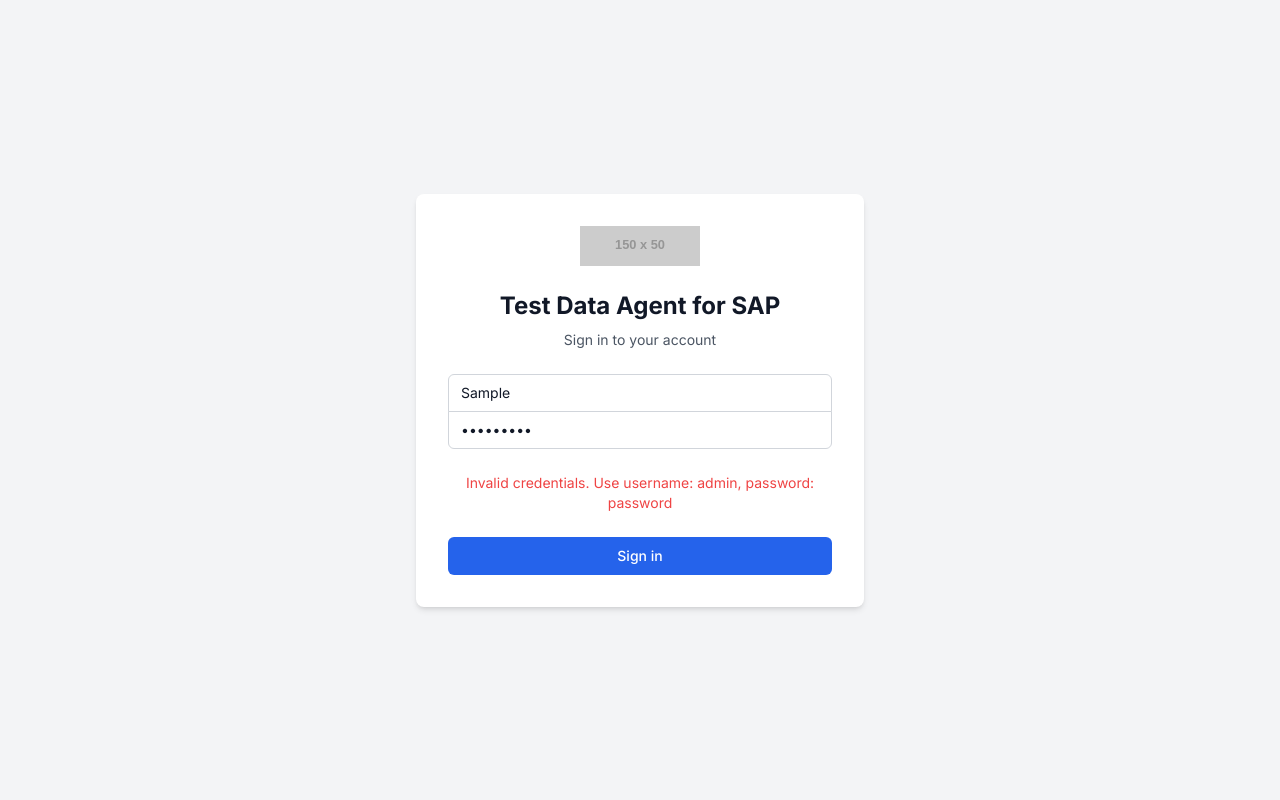
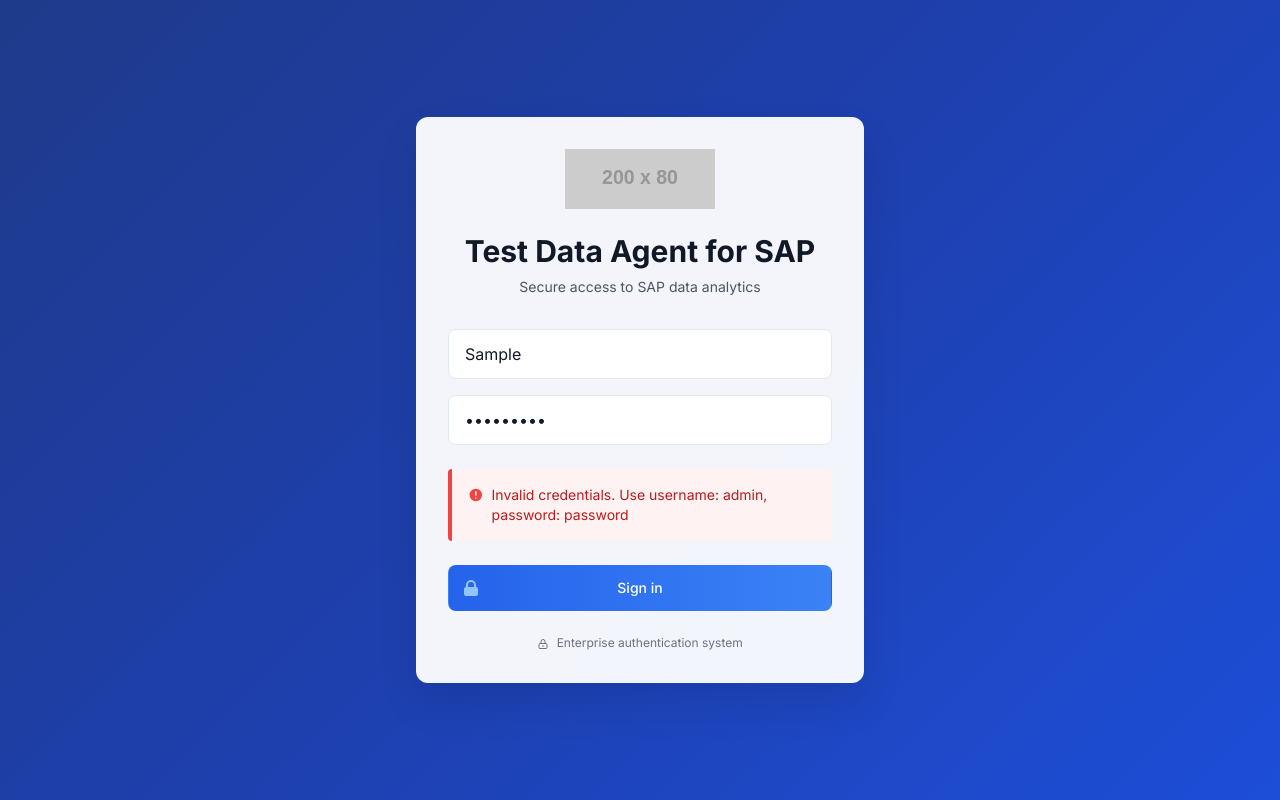
Before and after one commit to rinkucool007/sapAgent, a plain HTML site: page index.html in a window 1280 px wide. Both pictures are taken after typing "Sample", "Sample123" into the empty fields and a click on the button "Sign in". Drawn offline with nearby package versions, Linux system fonts and the light colour scheme; placeholder pictures from the web are drawn by us.

Commit message:
Update index.html

```diff
--- a/index.html
+++ b/index.html
@@ -25,7 +25,53 @@
       box-shadow: 0 0 0 2px rgba(37, 99, 235, 0.2);
     }
     .logo {
-      height: 40px;
+      height: 60px;
+      width: auto;
+    }
+    .login-container {
+      background: linear-gradient(135deg, #1e3a8a 0%, #1e40af 50%, #1d4ed8 100%);
+      min-height: 100vh;
+    }
+    .login-card {
+      background: rgba(255, 255, 255, 0.95);
+      backdrop-filter: blur(10px);
+      border-radius: 12px;
+      box-shadow: 0 20px 40px rgba(0, 0, 0, 0.1);
+    }
+    .input-group {
+      position: relative;
+    }
+    .input-group svg {
+      position: absolute;
+      left: 12px;
+      top: 50%;
+      transform: translateY(-50%);
+      color: #64748b;
+    }
+    .form-input {
+      padding-left: 40px;
+      border: 1px solid #e2e8f0;
+      transition: all 0.3s ease;
+    }
+    .form-input:focus {
+      border-color: #3b82f6;
+      box-shadow: 0 0 0 3px rgba(59, 130, 246, 0.1);
+    }
+    .submit-btn {
+      background: linear-gradient(to right, #2563eb, #3b82f6);
+      transition: all 0.3s ease;
+    }
+    .submit-btn:hover {
+      background: linear-gradient(to right, #1d4ed8, #2563eb);
+      transform: translateY(-1px);
+      box-shadow: 0 4px 12px rgba(37, 99, 235, 0.3);
+    }
+    .error-message {
+      animation: fadeIn 0.3s ease;
+    }
+    @keyframes fadeIn {
+      from { opacity: 0; transform: translateY(-10px); }
+      to { opacity: 1; transform: translateY(0); }
     }
   </style>
 </head>
@@ -149,31 +195,65 @@
 
       if (!isAuthenticated) {
         app.innerHTML = `
-          <div class="flex items-center justify-center min-h-screen bg-gray-100 px-4">
-            <div class="w-full max-w-md p-8 space-y-6 bg-white rounded-lg shadow-md">
+          <div class="login-container flex items-center justify-center">
+            <div class="w-full max-w-md p-8 space-y-8 login-card">
               <div class="text-center">
-                <img src="https://placehold.co/150x50?text=SAP+AGENT" alt="Company Logo" class="mx-auto logo" />
-                <h2 class="mt-6 text-2xl font-bold text-gray-900">Test Data Agent for SAP</h2>
-                <p class="mt-2 text-sm text-gray-600">Sign in to your account</p>
+                <img src="https://placehold.co/200x80?text=SAP+DATA+AGENT" alt="Company Logo" class="mx-auto logo" />
+                <h2 class="mt-6 text-3xl font-bold text-gray-900">Test Data Agent for SAP</h2>
+                <p class="mt-2 text-sm text-gray-600">Secure access to SAP data analytics</p>
               </div>
+
               <form class="mt-8 space-y-6" onsubmit="handleLogin(event)">
-                <div class="rounded-md -space-y-px">
-                  <div>
+                <div class="space-y-4">
+                  <div class="input-group">
                     <label for="username" class="sr-only">Username</label>
-                    <input id="username" name="username" type="text" required class="appearance-none rounded-none relative block w-full px-3 py-2 border border-gray-300 placeholder-gray-500 text-gray-900 rounded-t-md focus:outline-none focus:ring-blue-500 focus:border-blue-500 focus:z-10 sm:text-sm" placeholder="Username" value="${currentUsername}" />
+                    <svg xmlns="http://www.w3.org/2000/svg" class="h-5 w-5" fill="none" viewBox="0 0 24 24" stroke="currentColor">
+                      <path stroke-linecap="round" stroke-linejoin="round" stroke-width="2" d="M16 7a4 4 0 11-8 0 4 4 0 018 0zM12 14a7 7 0 00-7 7h14a7 7 0 00-7-7z" />
+                    </svg>
+                    <input id="username" name="username" type="text" required
+                      class="form-input appearance-none rounded-lg relative block w-full px-4 py-3 border placeholder-gray-500 text-gray-900 focus:outline-none focus:ring-2 focus:ring-blue-500"
+                      placeholder="Username" value="${currentUsername}" />
                   </div>
-                  <div>
+
+                  <div class="input-group">
                     <label for="password" class="sr-only">Password</label>
-                    <input id="password" name="password" type="password" autocomplete="current-password" required class="appearance-none rounded-none relative block w-full px-3 py-2 border border-gray-300 placeholder-gray-500 text-gray-900 rounded-b-md focus:outline-none focus:ring-blue-500 focus:border-blue-500 focus:z-10 sm:text-sm" placeholder="Password" value="${currentPassword}" />
+                    <svg xmlns="http://www.w3.org/2000/svg" class="h-5 w-5" fill="none" viewBox="0 0 24 24" stroke="currentColor">
+                      <path stroke-linecap="round" stroke-linejoin="round" stroke-width="2" d="M12 15v2m-6 4h12a2 2 0 002-2v-6a2 2 0 00-2-2H6a2 2 0 00-2 2v6a2 2 0 002 2zm10-10V7a4 4 0 00-8 0v4h8z" />
+                    </svg>
+                    <input id="password" name="password" type="password" autocomplete="current-password" required
+                      class="form-input appearance-none rounded-lg relative block w-full px-4 py-3 border placeholder-gray-500 text-gray-900 focus:outline-none focus:ring-2 focus:ring-blue-500"
+                      placeholder="Password" value="${currentPassword}" />
                   </div>
                 </div>
 
-                ${currentUsername && currentPassword && (currentUsername !== 'admin' || currentPassword !== 'password') ? `<div class="text-red-500 text-sm text-center">Invalid credentials. Use username: admin, password: password</div>` : ''}
+                ${currentUsername && currentPassword && (currentUsername !== 'admin' || currentPassword !== 'password') ? `
+                <div class="error-message bg-red-50 border-l-4 border-red-500 p-4 rounded">
+                  <div class="flex">
+                    <svg class="h-5 w-5 text-red-500 mr-2" xmlns="http://www.w3.org/2000/svg" viewBox="0 0 20 20" fill="currentColor">
+                      <path fill-rule="evenodd" d="M18 10a8 8 0 11-16 0 8 8 0 0116 0zm-7 4a1 1 0 11-2 0 1 1 0 012 0zm-1-9a1 1 0 00-1 1v4a1 1 0 102 0V6a1 1 0 00-1-1z" clip-rule="evenodd" />
+                    </svg>
+                    <p class="text-sm text-red-700">Invalid credentials. Use username: admin, password: password</p>
+                  </div>
+                </div>` : ''}
 
                 <div>
-                  <button type="submit" class="group relative w-full flex justify-center py-2 px-4 border border-transparent text-sm font-medium rounded-md text-white bg-blue-600 hover:bg-blue-700 focus:outline-none focus:ring-2 focus:ring-offset-2 focus:ring-blue-500">
+                  <button type="submit" class="submit-btn group relative w-full flex justify-center py-3 px-4 border border-transparent text-sm font-medium rounded-lg text-white focus:outline-none focus:ring-2 focus:ring-offset-2 focus:ring-blue-500 transition-all duration-300">
+                    <span class="absolute left-0 inset-y-0 flex items-center pl-3">
+                      <svg class="h-5 w-5 text-blue-300 group-hover:text-blue-200 transition-colors duration-300" xmlns="http://www.w3.org/2000/svg" viewBox="0 0 20 20" fill="currentColor">
+                        <path fill-rule="evenodd" d="M5 9V7a5 5 0 0110 0v2a2 2 0 012 2v5a2 2 0 01-2 2H5a2 2 0 01-2-2v-5a2 2 0 012-2zm8-2v2H7V7a3 3 0 016 0z" clip-rule="evenodd" />
+                      </svg>
+                    </span>
                     Sign in
                   </button>
+                </div>
+
+                <div class="text-center">
+                  <p class="text-xs text-gray-500">
+                    <svg xmlns="http://www.w3.org/2000/svg" class="h-3 w-3 inline mr-1" fill="none" viewBox="0 0 24 24" stroke="currentColor">
+                      <path stroke-linecap="round" stroke-linejoin="round" stroke-width="2" d="M12 15v2m-6 4h12a2 2 0 002-2v-6a2 2 0 00-2-2H6a2 2 0 00-2 2v6a2 2 0 002 2zm10-10V7a4 4 0 00-8 0v4h8z" />
+                    </svg>
+                    Enterprise authentication system
+                  </p>
                 </div>
               </form>
             </div>
@@ -185,16 +265,24 @@
             <!-- Header -->
             <header class="bg-white shadow-sm border-b px-6 py-4 flex items-center justify-between">
               <div class="flex items-center space-x-3">
-                <img src="https://placehold.co/150x50?text=SAP+AGENT" alt="Company Logo" class="logo" />
+                <img src="https://placehold.co/200x80?text=SAP+DATA+AGENT" alt="Company Logo" class="logo" />
                 <h1 class="text-xl font-semibold text-gray-900">Test Data Agent for SAP</h1>
               </div>
-              <button onclick="showSettingsModal()" class="inline-flex items-center px-4 py-2 border border-gray-300 rounded-md shadow-sm text-sm font-medium text-gray-700 bg-white hover:bg-gray-50 focus:outline-none focus:ring-2 focus:ring-offset-2 focus:ring-blue-500">
+              <div class="flex items-center space-x-3">
+                <button onclick="showSettingsModal()" class="inline-flex items-center px-4 py-2 border border-gray-300 rounded-md shadow-sm text-sm font-medium text-gray-700 bg-white hover:bg-gray-50 focus:outline-none focus:ring-2 focus:ring-offset-2 focus:ring-blue-500 transition-all duration-200">
                   <svg xmlns="http://www.w3.org/2000/svg" class="-ml-1 mr-2 h-4 w-4" fill="none" viewBox="0 0 24 24" stroke="currentColor">
                     <path stroke-linecap="round" stroke-linejoin="round" stroke-width="2" d="M10.325 4.317c.426-1.756 2.924-1.756 3.35 0a1.724 1.724 0 002.573 1.066c1.543-.94 3.31.826 2.37 2.37a1.724 1.724 0 001.065 2.572c1.756.426 1.756 2.924 0 3.35a1.724 1.724 0 00-1.066 2.573c.94 1.543-.826 3.31-2.37 2.37a1.724 1.724 0 00-2.572 1.065c-.426 1.756-2.924 1.756-3.35 0a1.724 1.724 0 00-2.573-1.066c-1.543.94-3.31-.826-2.37-2.37a1.724 1.724 0 00-1.065-2.572c-1.756-.426-1.756-2.924 0-3.35a1.724 1.724 0 001.066-2.573c-.94-1.543.826-3.31 2.37-2.37.996.608 2.296.07 2.572-1.065z" />
                     <path stroke-linecap="round" stroke-linejoin="round" stroke-width="2" d="M15 12a3 3 0 11-6 0 3 3 0 016 0z" />
                   </svg>
                   Settings
                 </button>
+                <button onclick="handleLogout()" class="inline-flex items-center px-4 py-2 border border-red-300 rounded-md shadow-sm text-sm font-medium text-red-700 bg-white hover:bg-red-50 hover:border-red-400 focus:outline-none focus:ring-2 focus:ring-offset-2 focus:ring-red-500 transition-all duration-200">
+                  <svg xmlns="http://www.w3.org/2000/svg" class="-ml-1 mr-2 h-4 w-4" fill="none" viewBox="0 0 24 24" stroke="currentColor">
+                    <path stroke-linecap="round" stroke-linejoin="round" stroke-width="2" d="M17 16l4-4m0 0l-4-4m4 4H7m6 4v1a3 3 0 01-3 3H6a3 3 0 01-3-3V7a3 3 0 013-3h4a3 3 0 013 3v1" />
+                  </svg>
+                  Logout
+                </button>
+              </div>
             </header>
 
             <!-- Chat Area -->
@@ -218,11 +306,11 @@
                     value="${input}"
                     oninput="this.value = updateInput(this.value)"
                     onkeypress="if (event.key === 'Enter') handleSendMessage()"
-                    class="flex-1 border border-gray-300 rounded-md px-4 py-2 focus:ring-2 focus:ring-blue-500 focus:border-blue-500 input-send"
+                    class="flex-1 border border-gray-300 rounded-md px-4 py-2 focus:ring-2 focus:ring-blue-500 focus:border-blue-500 input-send transition-all duration-200"
                   />
                   <button
                     onclick="handleSendMessage()"
-                    class="bg-blue-600 hover:bg-blue-700 text-white font-medium px-6 py-2 rounded-md transition"
+                    class="bg-blue-600 hover:bg-blue-700 text-white font-medium px-6 py-2 rounded-md transition-all duration-200 hover:shadow-md"
                   >
                     Send
                   </button>
@@ -232,30 +320,30 @@
 
             <!-- Settings Modal -->
             ${showSettings ? `
-            <div class="fixed inset-0 bg-black bg-opacity-50 flex items-center justify-center z-50">
-              <div class="bg-white rounded-lg p-6 w-full max-w-md mx-4">
+            <div class="fixed inset-0 bg-black bg-opacity-50 flex items-center justify-center z-50 transition-all duration-300">
+              <div class="bg-white rounded-lg p-6 w-full max-w-md mx-4 transform transition-all duration-300 scale-100">
                 <h3 class="text-lg font-semibold mb-4">SAP Connection Settings</h3>
                 <div class="space-y-4">
                   <div>
                     <label class="block text-sm font-medium text-gray-700 mb-1">Host</label>
-                    <input type="text" id="setting-host" value="${settings.host}" class="w-full border border-gray-300 rounded-md px-3 py-2" placeholder="e.g., sap-server.example.com" />
+                    <input type="text" id="setting-host" value="${settings.host}" class="w-full border border-gray-300 rounded-md px-3 py-2 focus:ring-2 focus:ring-blue-500 focus:border-blue-500 transition-all duration-200" placeholder="e.g., sap-server.example.com" />
                   </div>
                   <div>
                     <label class="block text-sm font-medium text-gray-700 mb-1">Port</label>
-                    <input type="text" id="setting-port" value="${settings.port}" class="w-full border border-gray-300 rounded-md px-3 py-2" placeholder="e.g., 30015" />
+                    <input type="text" id="setting-port" value="${settings.port}" class="w-full border border-gray-300 rounded-md px-3 py-2 focus:ring-2 focus:ring-blue-500 focus:border-blue-500 transition-all duration-200" placeholder="e.g., 30015" />
                   </div>
                   <div>
                     <label class="block text-sm font-medium text-gray-700 mb-1">User</label>
-                    <input type="text" id="setting-user" value="${settings.user}" class="w-full border border-gray-300 rounded-md px-3 py-2" placeholder="SAP username" />
+                    <input type="text" id="setting-user" value="${settings.user}" class="w-full border border-gray-300 rounded-md px-3 py-2 focus:ring-2 focus:ring-blue-500 focus:border-blue-500 transition-all duration-200" placeholder="SAP username" />
                   </div>
                   <div>
                     <label class="block text-sm font-medium text-gray-700 mb-1">Password</label>
-                    <input type="password" id="setting-password" value="${settings.password}" class="w-full border border-gray-300 rounded-md px-3 py-2" placeholder="SAP password" />
+                    <input type="password" id="setting-password" value="${settings.password}" class="w-full border border-gray-300 rounded-md px-3 py-2 focus:ring-2 focus:ring-blue-500 focus:border-blue-500 transition-all duration-200" placeholder="SAP password" />
                   </div>
                 </div>
                 <div class="flex justify-end space-x-3 mt-6">
-                  <button onclick="closeSettingsModal()" class="px-4 py-2 text-gray-700 bg-gray-200 rounded-md hover:bg-gray-300">Cancel</button>
-                  <button onclick="saveSettings()" class="px-4 py-2 bg-blue-600 text-white rounded-md hover:bg-blue-700">Save</button>
+                  <button onclick="closeSettingsModal()" class="px-4 py-2 text-gray-700 bg-gray-200 rounded-md hover:bg-gray-300 transition-all duration-200">Cancel</button>
+                  <button onclick="saveSettings()" class="px-4 py-2 bg-blue-600 text-white rounded-md hover:bg-blue-700 transition-all duration-200">Save</button>
                 </div>
               </div>
             </div>
@@ -337,6 +425,18 @@
       closeSettingsModal();
     }
 
+    function handleLogout() {
+      if (confirm('Are you sure you want to logout? Your chat history will be cleared.')) {
+        isAuthenticated = false;
+        currentUsername = '';
+        currentPassword = '';
+        messages = [];
+        input = '';
+        showSettings = false;
+        render();
+      }
+    }
+
     // Initial render
     render();
   </script>
```
Lines whose indentation alone changed are shown as unchanged.
